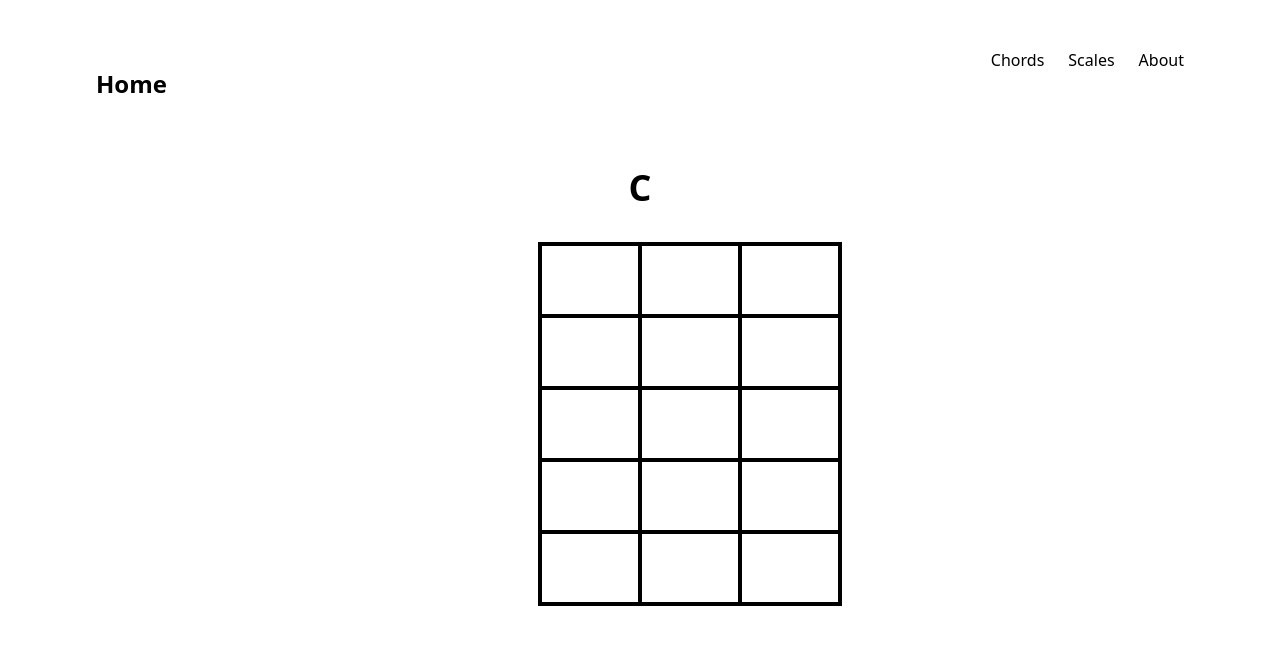
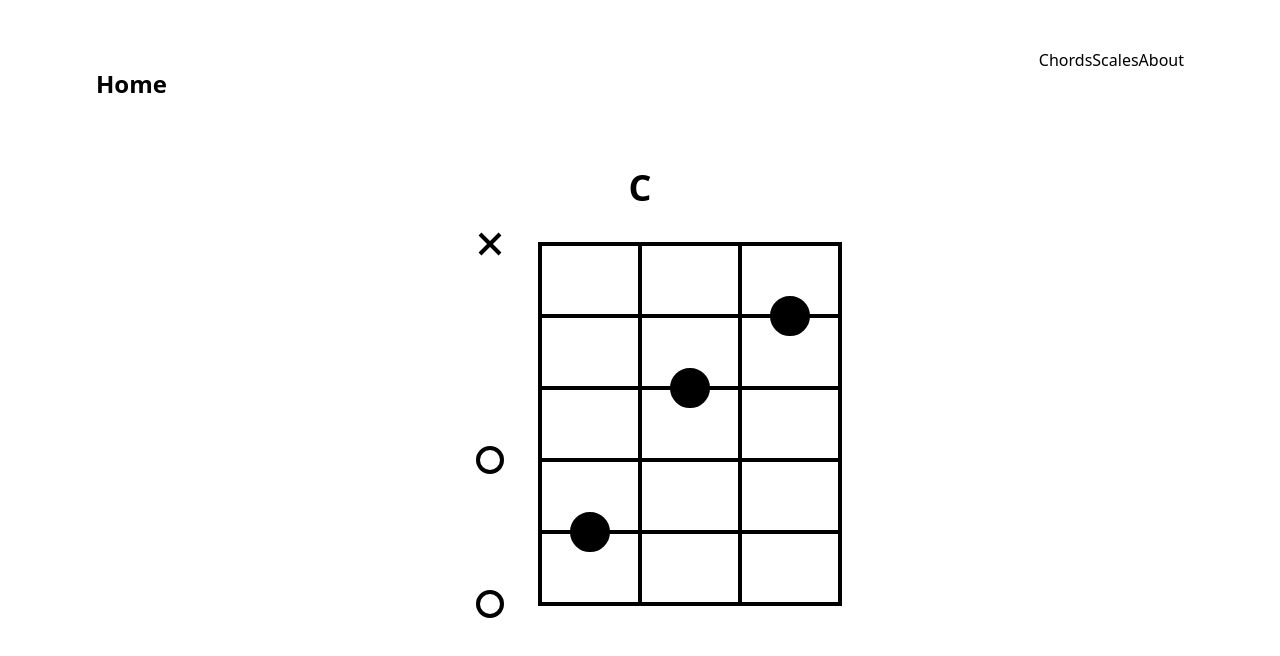
Before and after one commit to stevewarner/guitar-fretboard-map, a Next.js app: page /chord/C in a window 1280 px wide. Shown: the top 656 px of the page. Built offline with nearby package versions, Linux system fonts and the light colour scheme.

Commit message:
add chords json file

```diff
--- /dev/null
+++ b/chordData.json
@@ -0,0 +1,144 @@
+{
+    "openChords": {
+        "a": {
+            "name": "A",
+            "tab": ["x", 0, 2, 2, 2, 0]
+        },
+        "b": {
+            "name": "B",
+            "tab": ["x", 2, 4, 4, 4, 2]
+        },
+        "c": {
+            "name": "C",
+            "tab": ["x", 3, 2, 0, 1, 0]
+        },
+        "d": {
+            "name": "D",
+            "tab": ["x", "x", 0, 2, 3, 2]
+        },
+        "e": {
+            "name": "E",
+            "tab": [0, 2, 2, 1, 0, 0]
+        },
+        "f": {
+            "name": "F",
+            "tab": [1, 3, 3, 2, 1, 1]
+        },
+        "g": {
+            "name": "G",
+            "tab": [3, 2, 0, 0, 0, 3]
+        },
+        "amaj7": {
+            "name": "Amaj7",
+            "tab": ["x", 0, 2, 1, 2, 0]
+        },
+        "bmaj7": {
+            "name": "Bmaj7",
+            "tab": ["x", 2, 4, 3, 4, 2]
+        },
+        "cmaj7": {
+            "name": "Cmaj7",
+            "tab": ["x", 3, 2, 0, 0, 0]
+        },
+        "dmaj7": {
+            "name": "Dmaj7",
+            "tab": ["x", "x", 0, 2, 2, 2]
+        },
+        "emaj7": {
+            "name": "Emaj7",
+            "tab": [0, 2, 1, 1, 0, 0]
+        },
+        "fmaj7": {
+            "name": "Fmaj7",
+            "tab": [1, 3, 3, 2, 1, 0]
+        },
+        "gmaj7": {
+            "name": "Gmaj7",
+            "tab": [3, 2, 0, 0, 0, 2]
+        },
+        "a7": {
+            "name": "A7",
+            "tab": ["x", 0, 2, 0, 2, 0]
+        },
+        "b7": {
+            "name": "B7",
+            "tab": ["x", 2, 1, 2, 0, 2]
+        },
+        "c7": {
+            "name": "C7",
+            "tab": ["x", 3, 2, 3, 1, 0]
+        },
+        "d7": {
+            "name": "D7",
+            "tab": ["x", "x", 0, 2, 1, 2]
+        },
+        "e7": {
+            "name": "E7",
+            "tab": [0, 2, 0, 1, 0, 0]
+        },
+        "f7": {
+            "name": "F7",
+            "tab": [1, 3, 1, 2, 1, 1]
+        },
+        "g7": {
+            "name": "G7",
+            "tab": [3, 2, 0, 0, 0, 1]
+        },
+        "am": {
+            "name": "Am",
+            "tab": ["x", 0, 2, 2, 1, 0]
+        },
+        "bm": {
+            "name": "Bm",
+            "tab": ["x", 2, 4, 4, 3, 2]
+        },
+        "cm": {
+            "name": "Cm",
+            "tab": ["x", 3, 1, 0, 1, 0]
+        },
+        "dm": {
+            "name": "Dm",
+            "tab": ["x", "x", 0, 2, 3, 1]
+        },
+        "em": {
+            "name": "Em",
+            "tab": [0, 2, 2, 0, 0, 0]
+        },
+        "fm": {
+            "name": "Fm",
+            "tab": [1, 3, 3, 1, 1, 1]
+        },
+        "gm": {
+            "name": "Gm",
+            "tab": [3, 1, 0, 0, 3, 3]
+        },
+        "am7": {
+            "name": "Am7",
+            "tab": ["x", 0, 2, 0, 1, 0]
+        },
+        "bm7": {
+            "name": "Bm7",
+            "tab": ["x", 2, 4, 2, 3, 2]
+        },
+        "cm7": {
+            "name": "Cm7",
+            "tab": ["x", 3, 1, 3, 1, 0]
+        },
+        "dm7": {
+            "name": "Dm7",
+            "tab": ["x", "x", 0, 2, 1, 1]
+        },
+        "em7": {
+            "name": "Em7",
+            "tab": [0, 2, 0, 0, 0, 0]
+        },
+        "fm7": {
+            "name": "Fm7",
+            "tab": [1, 3, 1, 1, 1, 1]
+        },
+        "gm7": {
+            "name": "Gm7",
+            "tab": [3, 1, 3, 0, "x", "x"]
+        }
+    }
+}
--- a/components/Layout.tsx
+++ b/components/Layout.tsx
@@ -25,7 +25,7 @@ const Layout: React.FC<props> = ({
       </Head>
       <Navbar />
       <div className="flex">
-        <div className="container mx-auto px-6">{children}</div>
+        <div className="container mx-auto">{children}</div>
       </div>
     </>
   );
--- a/components/Navbar.tsx
+++ b/components/Navbar.tsx
@@ -67,14 +67,14 @@ const Navbar: React.FC = () => {
               navOpen ? 'block' : 'hidden'
             }`}
           >
-            <ul className="items-center justify-center space-y-8 no-underline md:flex md:space-x-6 md:space-y-0">
-              <li className="">
+            <ul className="items-center justify-center no-underline md:flex">
+              <li className="py-4 text-center hover:bg-gray-200">
                 <Link href="/chord">Chords</Link>
               </li>
-              <li className="">
+              <li className="py-4 text-center hover:bg-gray-200">
                 <Link href="/scale">Scales</Link>
               </li>
-              <li className="">
+              <li className="py-4 text-center hover:bg-gray-200">
                 <Link href="/about">About</Link>
               </li>
             </ul>
--- /dev/null
+++ b/global.d.ts
@@ -0,0 +1,8 @@
+type ChordValue = {
+  name: string;
+  tab: string[] | number[];
+};
+
+type IChordData = {
+  openChords: Record<string, ChordValue>;
+};
--- a/pages/chord/[param].tsx
+++ b/pages/chord/[param].tsx
@@ -2,44 +2,20 @@ import type { NextPage } from 'next';
 import Layout from '@/components/Layout';
 import { Fretboard, Pattern } from '@/components/FretboardChart';
 
-const getNotes = (chordName: string) => {
-  switch (chordName) {
-    case 'Cmajor':
-      return ['x', 3, 2, 0, 1, 0];
-    case 'Dmajor':
-      return ['x', 'x', 0, 2, 3, 2];
-    case 'Emajor':
-      return [0, 2, 2, 1, 0, 0];
-    case 'Fmajor':
-      return [1, 3, 3, 2, 1, 1];
-    case 'Fminor':
-      return [1, 3, 3, 1, 1, 1];
-    case 'Gmajor':
-      return [3, 2, 0, 0, 0, 3];
-    case 'Amajor':
-      return ['x', 0, 2, 2, 2, 0];
-    case 'Bmajor':
-      return ['x', 2, 4, 4, 4, 2];
-    case 'B7':
-      return ['x', 2, 1, 2, 0, 2];
-    default:
-      return [];
-  }
+import ChordData from '../../chordData.json';
+
+type Props = {
+  name: string;
+  tab: number[] | string[];
 };
 
-type Props = {
-  chord: string;
-};
-
-const Chord: NextPage<Props> = ({ chord }) => {
-  const chordTab = getNotes(chord);
-
+const Chord: NextPage<Props> = ({ name, tab }) => {
   return (
-    <Layout title="Resources">
+    <Layout title={`${name} chord`}>
       <div className="flex flex-col items-center">
-        <h1 className="mb-4">{chord}</h1>
+        <h1 className="mb-4">{name}</h1>
         <Fretboard numFrets={4} showOpenNotes>
-          <Pattern tab={chordTab.reverse()} fillColor="#000" />
+          <Pattern tab={tab} fillColor="#000" />
         </Fretboard>
       </div>
     </Layout>
@@ -56,12 +32,10 @@ type Context = {
 
 export const getServerSideProps = async (context: Context) => {
   const { param } = context.params;
-  // is valid
+  // check if param is valid chord
   // const chordRegex = /^([A-G])([a-z]+)(\d*|\+|#)*$/
-  const chordRegex = /^([a-g][#b]?)(maj|min|dim|aug|maj7|min7|7|9|11|13)?$/i;
-  const parsedChord = param.match(chordRegex); // chordRegex.exec(param)
-
-  // console.log(parsedChord);
+  // const chordRegex = /^([a-g][#b]?)(maj|min|dim|aug|maj7|min7|7|9|11|13)?$/i;
+  // const parsedChord = param.match(chordRegex); // chordRegex.exec(param)
 
   // const root = parsedChord[1]
   // const quality = parsedChord[2]
@@ -69,10 +43,20 @@ export const getServerSideProps = async (context: Context) => {
 
   // else return notFound: true
 
+  const data: any | IChordData = ChordData; // Todo fix type here
+
+  const formattedParam = param
+    .toLowerCase()
+    .replace('major7', 'maj7')
+    .replace('minor', 'm')
+    .replace('major', '');
+
+  const { name, tab } = data.openChords[formattedParam];
   return {
     props: {
       // chord: root.toUpperCase() + quality + extension,
-      chord: param,
+      name,
+      tab: tab,
     },
   };
 };
--- a/tailwind.config.js
+++ b/tailwind.config.js
@@ -9,13 +9,6 @@ module.exports = {
     './app/**/*.{js,ts,jsx,tsx}',
   ],
   theme: {
-    colors: {
-      transparent: 'transparent',
-      current: 'currentColor',
-      white: 'rgb(255, 255, 255)',
-      black: 'rgb(22, 22, 22)',
-      yellow: 'rgb(255 229 0)',
-    },
     extend: {
       fontFamily: {
         sans: ['Assistant', ...defaultTheme.fontFamily.sans],
```
